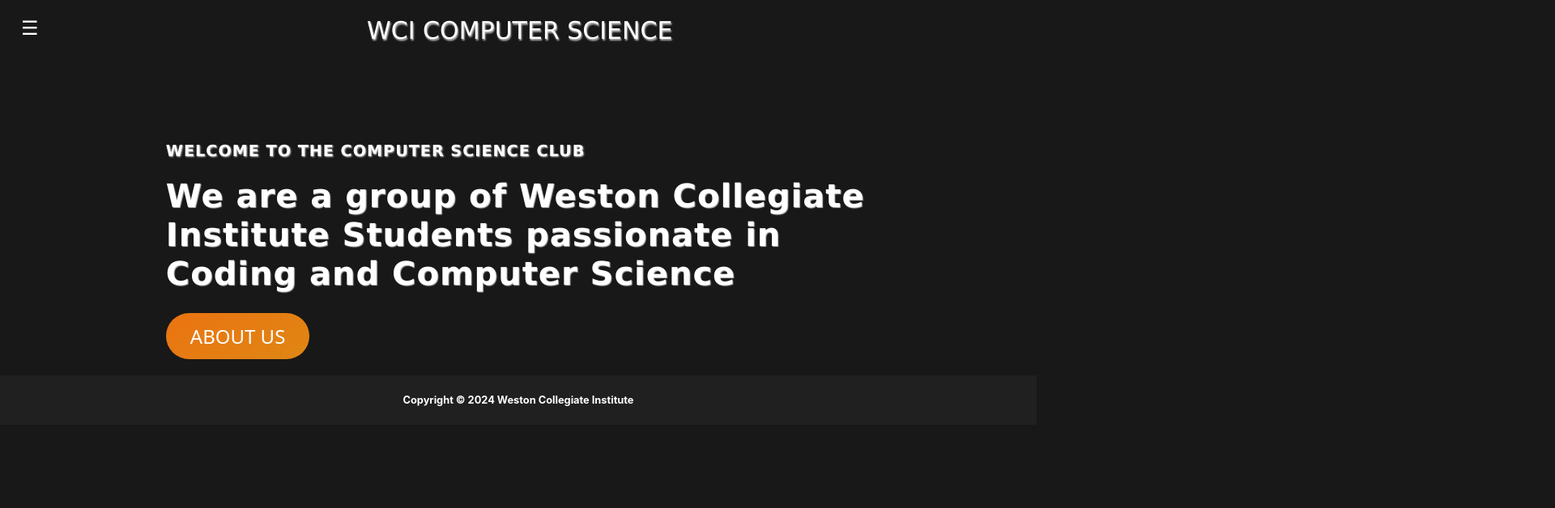
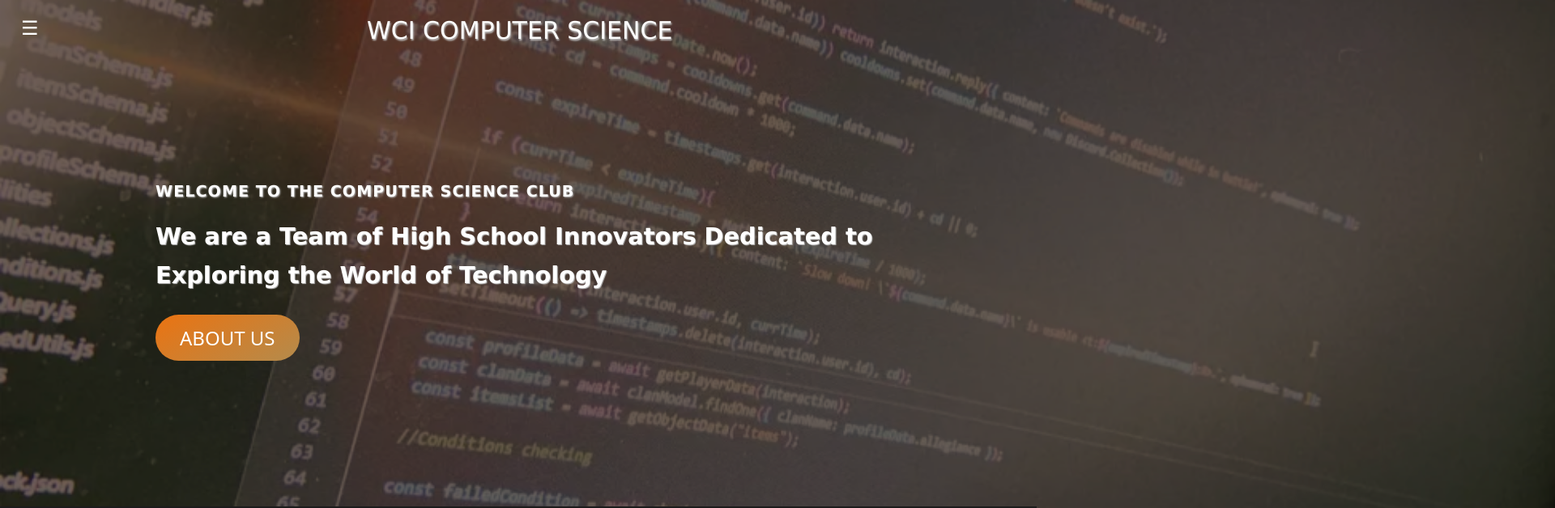
Before and after one commit to WestonCI-CS/WestonCI-CS.github.io, a React (Create React App) app: page / in a window 1280 px wide. Shown: the top 628 px of the page at 81% size, 1920 px wide, since content can reach past the window. Built offline with nearby package versions, Linux system fonts and the light colour scheme.

Commit message:
Added bg image to home page and optimized some code for bullet points

```diff
--- /dev/null
+++ b/src/components/BulletPoint.jsx
@@ -0,0 +1,12 @@
+export default function BulletPoint({ title, body, link, linkText }) {
+    //Wrap this function in a div called "bullet-points"
+    return (
+        <div className="point">
+            <h3 className="tetiary-title">{title}</h3>
+            <h4 className="point-body">{body}</h4>
+            <a className="link" href={link}>
+                {linkText}<span> →</span>
+            </a>
+        </div>
+    );
+};
--- a/src/index.css
+++ b/src/index.css
@@ -17,11 +17,11 @@
   --bg: rgb(24, 24, 24);
   --bg-secondary: rgb(28, 28, 28);
   --bg-accent: rgb(32, 32, 32);
-  --margins: 0 16vw 0 16vw;
+  --margins: 0 15vw 0 15vw;
   --text-colour: rgb(255, 255, 255);
   --border: 1px solid rgb(39, 39, 39);
   --border-radius: 30px;
-  --speed: 500ms;
+  --speed: 600ms;
 }
 
 ul {
@@ -33,6 +33,15 @@
 a {
   color: var(--text-colour);
   text-decoration: none;
+}
+
+.background {
+  filter: brightness(50%) saturate(140%);
+  z-index: -1;
+  position: absolute;
+  width: 2000px;
+  left: 0;
+  top: 0;
 }
 
 h1 {
@@ -58,7 +67,7 @@
 .primary-button {
   margin-right: 1vw !important;
   padding: 12px 30px;
-  background-image: linear-gradient(150deg, rgb(235, 115, 17) 0%, rgb(223, 135, 20) 100%) !important;
+  background-image: linear-gradient(150deg, rgb(235, 115, 17) 0%, rgb(180, 139, 76) 100%) !important;
   font-family: system-ui, -apple-system, BlinkMacSystemFont, 'Segoe UI', Roboto, Oxygen, Ubuntu, Cantarell, 'Open Sans', 'Helvetica Neue', sans-serif !important;
   font-size: 1.5rem;
   font-weight: 500 !important;
@@ -68,7 +77,7 @@
 }
 
 .primary-button:hover {
-  background-image: linear-gradient(150deg, rgb(208, 102, 15) 0%, rgb(193, 117, 18) 100%) !important;
+  background-image: linear-gradient(150deg, rgb(208, 102, 15) 0%, rgb(134, 104, 64) 100%) !important;
   transition: ease 0.2s;
 }
 
@@ -90,22 +99,21 @@
 }
 
 .section-title {
-  font-size: 1.2rem;
+  font-size: clamp(1rem, 2vw, 1.2rem);
   text-align: left;
   margin: var(--margins);
   margin-bottom: 20px !important;
 }
 
 .section-subtitle {
-  font-size: 2.5rem;
+  font-size: clamp(1.8rem, 2vw, 2.5rem);
   text-align: left;
-  line-height: 3rem;
+  line-height: clamp(2rem, 4vw, 3rem);
   font-weight: 1000;
   color: var(--text-colour);
   font-family: 'Lucida Sans', 'Lucida Sans Regular', 'Lucida Grande', 'Lucida Sans Unicode', Geneva, Verdana, sans-serif;
   margin: var(--margins);
   margin-right: 40%;
   margin-bottom: 20px !important;
-  letter-spacing: 1px;
   text-shadow: 1px 1px 1px rgb(190, 190, 190);
 }
--- a/src/pages/About.jsx
+++ b/src/pages/About.jsx
@@ -1,5 +1,6 @@
 import "../styles/about.css";
 import FadeIn from "../vfx/FadeIn";
+import BulletPoint from "../components/BulletPoint";
 
 export default function About(){
     return (
@@ -35,36 +36,24 @@
             <FadeIn>
             <h2 className="section-subtitle learn-more">Learn more about us</h2>
             <div className="bullet-points">
-                <div className="point">
-                    <h3 className="tetiary-title">Active Community</h3>
-                    <h4 className="point-body">
-                        We have an active discord server if you're
-                        interested in joining or want to hangout!
-                    </h4>
-                    <a className="link" href="https://discord.gg/mtv9s3HMNb">
-                        Join our Discord<span> →</span>
-                    </a>
-                </div>
-                <div className="point">
-                    <h3 className="tetiary-title">Events and Resources</h3>
-                    <h4 className="point-body">
-                        Get the latest on news and event through our
-                        Google Classroom.
-                    </h4>
-                    <a className="link" href="https://classroom.google.com/c/NjYwNzkwMzgwMjU1?cjc=wchzva2">
-                        Join our Google Classroom<span> →</span>
-                    </a>
-                </div>
-                <div className="point">
-                    <h3 className="tetiary-title">Projects</h3>
-                    <h4 className="point-body">
-                        Check out our latest student-led projects. Contribute or
-                        test them out!
-                    </h4>
-                    <a className="link" href="/projects">
-                        Go to Projects<span> →</span>
-                    </a>
-                </div>
+                <BulletPoint
+                    title="Active Community"
+                    body="We have an active discord server if you're interested in joining or want to hangout!"
+                    link="https://discord.gg/mtv9s3HMNb"
+                    linkText="Join our Discord"
+                />
+                <BulletPoint
+                    title="Events and Resources"
+                    body="Get the latest on news and event through our Google Classroom."
+                    link="https://classroom.google.com/c/NjYwNzkwMzgwMjU1?cjc=wchzva2"
+                    linkText="Join our Google Classroom"
+                />
+                <BulletPoint
+                    title="Projects"
+                    body="Check out our latest student-led projects. Contribute or test them out!"
+                    link="/projects"
+                    linkText="Go to Projects"
+                />
             </div>
             </FadeIn>
 
--- a/src/pages/Home.jsx
+++ b/src/pages/Home.jsx
@@ -1,14 +1,21 @@
 import "../styles/home.css";
+import FadeIn from "../vfx/FadeIn";
+import bg from "../assets/images/main/home-bg.png";
 
 export default function Home(){
     return (
         <div>
-            <h1 className="section-title">Welcome to the Computer Science Club</h1>
-            <p className="home section-subtitle">
-                We are a group of Weston Collegiate Institute
-                Students passionate in Coding and Computer Science
-            </p>
-            <button className="front primary-button">ABOUT US</button>
+            <img className="background" src={bg}/>
+            <FadeIn>
+                <h1 className="section-title">Welcome to the Computer Science Club</h1>
+                <p className="home section-subtitle">
+                    We are a Team of High School Innovators Dedicated to Exploring the World of Technology
+                </p>
+                <button className="front primary-button">ABOUT US</button>
+            </FadeIn>
+            <div className="secondary-section">
+                hi
+            </div>
         </div>
     );
 }
--- a/src/styles/about.css
+++ b/src/styles/about.css
@@ -72,7 +72,7 @@
 }
 
 .enlarge {
-    scale: 1.4;
+    scale: 1.2;
     margin-bottom: 70px;
 }
 
--- a/src/styles/fadeIn.css
+++ b/src/styles/fadeIn.css
@@ -16,5 +16,5 @@
 }
 
 .fade-in.is-visible {
-    animation: fade-in var(--speed) forwards; /* Apply the animation */
+    animation: fade-in var(--speed) forwards;
 }
--- a/src/styles/home.css
+++ b/src/styles/home.css
@@ -7,4 +7,19 @@
     justify-content: left;
     margin: var(--margins);
     margin-top: 25px !important;
+    margin-bottom: 180px;
 }
+
+@keyframes fade {
+    0% {
+        opacity: 0;
+    }
+
+    100% {
+        opacity: 1;
+    }
+}
+
+.background {
+    animation: fade var(--speed) 0.2s backwards;
+}
--- a/src/styles/navbar.css
+++ b/src/styles/navbar.css
@@ -15,10 +15,10 @@
     position: sticky;
     top: 0;
     z-index: 100;
+    background-color: transparent;
     overflow: hidden;
     padding: 20px 0 20px 0;
-    margin-bottom: 100px;
-    background-color: var(--bg);
+    margin-bottom: 150px;
     animation: fade-down var(--speed) 0.4s backwards;
 }
 
```
Also changed, not shown: src/assets/images/main/home-bg.png (added).
